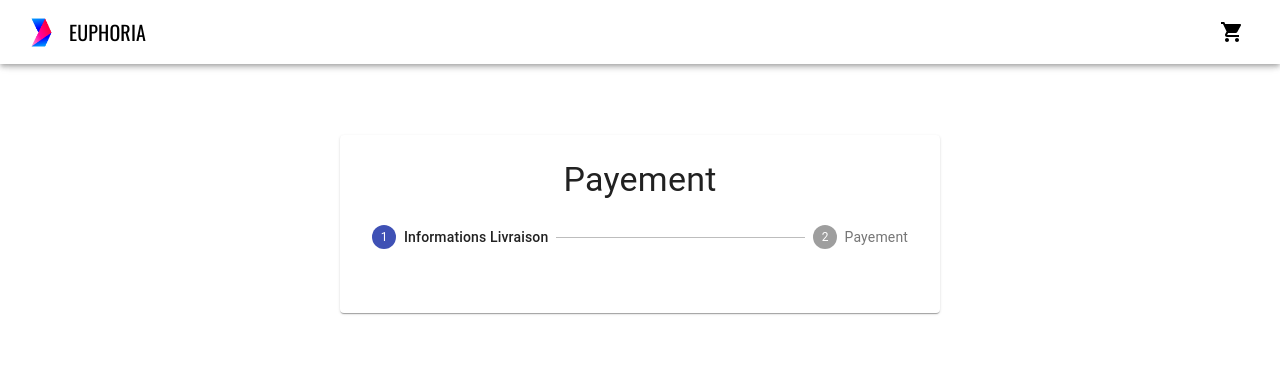
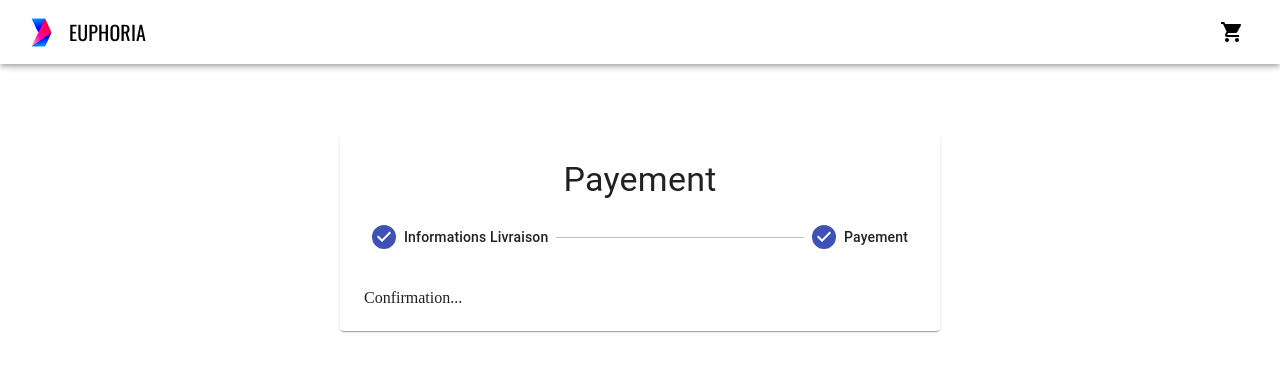
Before and after one commit to YassSSH/React-E-Commerce, a React (Create React App) app: page /checkout in a window 1280 px wide. Shown: the top 372 px of the page. Built offline with nearby package versions, Linux system fonts and the light colour scheme; no server answers.

Commit message:
Checkout Form

```diff
--- /dev/null
+++ b/src/components/CheckoutForm/AddressForm.jsx
@@ -0,0 +1,11 @@
+import React from 'react';
+
+const AddressForm = () => {
+    return (
+        <div>
+            Adresse Form
+        </div>
+    );
+};
+
+export default AddressForm;
--- a/src/components/CheckoutForm/Checkout/Checkout.jsx
+++ b/src/components/CheckoutForm/Checkout/Checkout.jsx
@@ -1,6 +1,8 @@
 import React, { useState } from 'react';
 import { Paper, Stepper, Step, StepLabel, Typography, CircularProgress, Divider, Button} from "@material-ui/core"
 import useStyles from "./styles"
+import AddressForm from '../AddressForm';
+import PayementForm from '../PayementForm';
 
 
 
@@ -9,8 +11,16 @@ const steps = ['Informations Livraison', 'Payement']
 
 const Checkout = () => {
 
-    const [activeStep, setActiveStep] = useState(0);
+    const [activeStep, setActiveStep] = useState(2);
     const classes = useStyles();
+
+
+    const Confirmation = () => (
+        <div > Confirmation...</div>
+    )
+
+    const Form = () => activeStep === 0
+    ? <AddressForm /> : <PayementForm />
 
 
     return (
@@ -28,6 +38,7 @@ const Checkout = () => {
                 ))}
 
                 </Stepper>
+                {activeStep === steps.length ? <Confirmation /> : <Form />}
 
             </Paper>
         </main>
--- /dev/null
+++ b/src/components/CheckoutForm/PayementForm.jsx
@@ -0,0 +1,11 @@
+import React from 'react';
+
+const PayementForm = () => {
+    return (
+        <div>
+            Payement Form
+        </div>
+    );
+};
+
+export default PayementForm;
```
